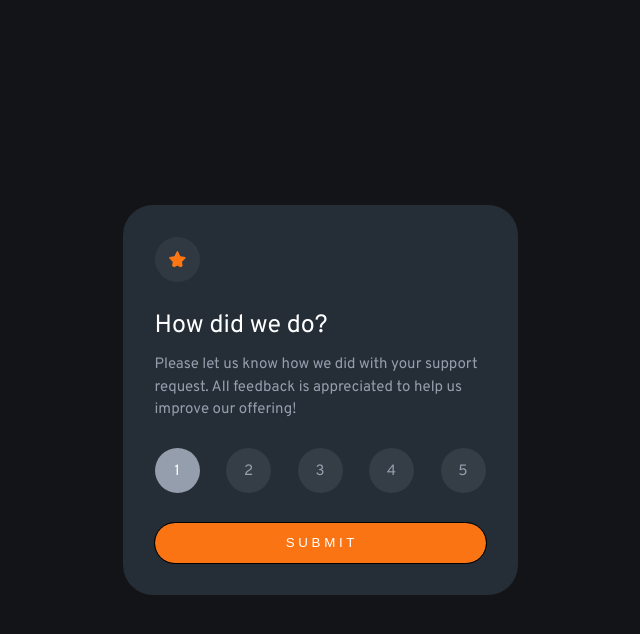
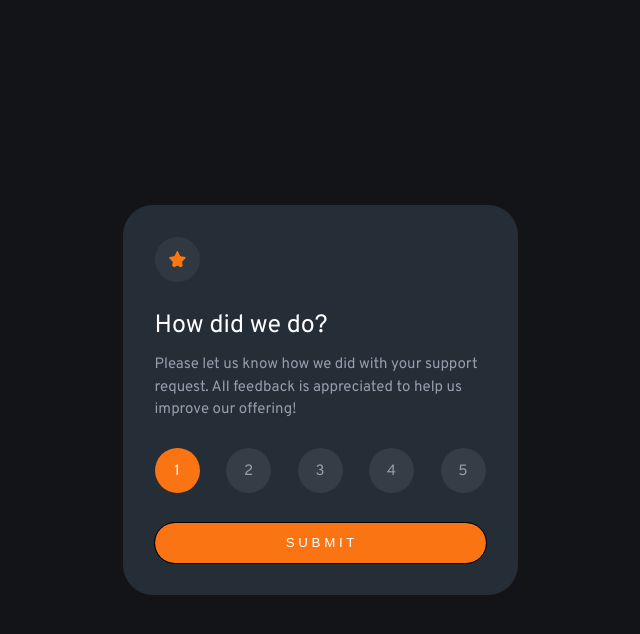
Before and after one commit to MMCamargo/interactive-rating-component, a plain HTML site: page public/index.html in a window 1280 px wide. In both pictures the pointer is over the element 497 px from the left and 470 px from the top of the page. Shown: the whole page, without its empty margins (320-960 px from the left). Drawn offline with Linux system fonts and the light colour scheme.

Commit message:
Fix: hover color.

```diff
--- a/public/assets/css/index.css
+++ b/public/assets/css/index.css
@@ -72,7 +72,7 @@ body {
 }
 
 .card__rate-option:hover {
-	background-color: var(--light-grey);
+	background-color: var(--orange);
 	color: var(--white);
 }
 
```
